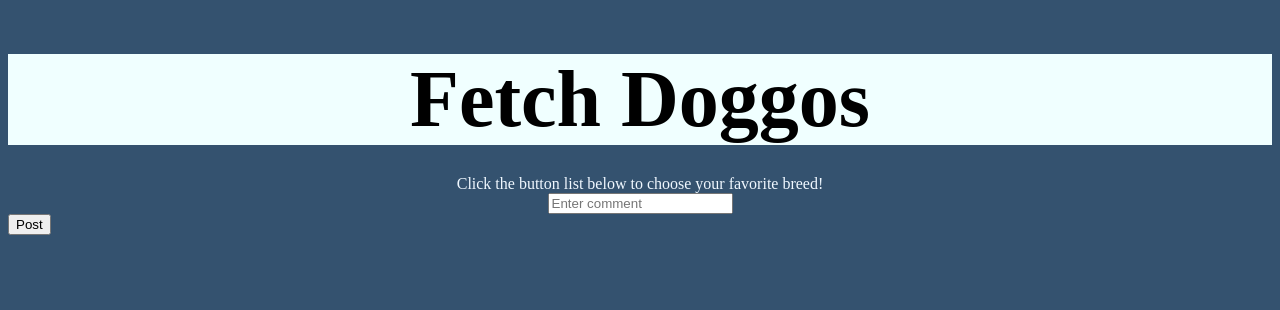
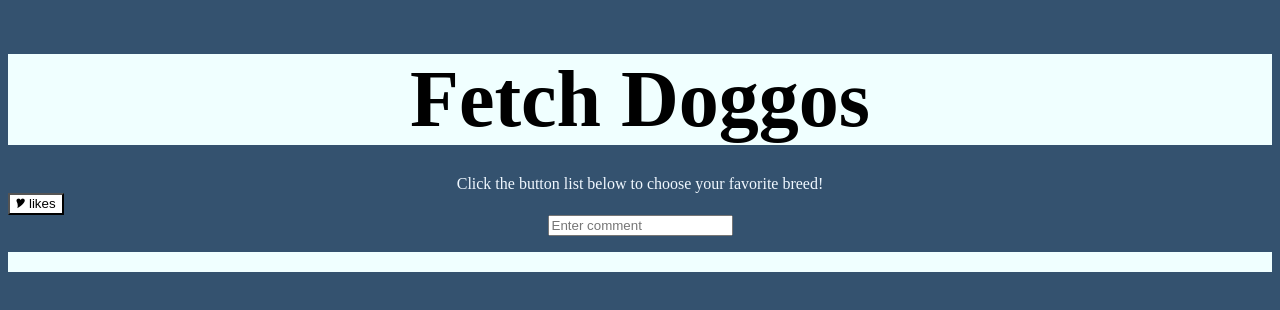
Before and after one commit to shelbynarnold/dog-pic-fetcher, a plain HTML site: page index.html in a window 1280 px wide. Drawn offline with Linux system fonts and the light colour scheme; no server answers.

Commit message:
completed project

```diff
--- a/index.html
+++ b/index.html
@@ -1,12 +1,20 @@
 <!DOCTYPE html>
 <html>
-    <head><link rel="stylesheet" href="index.css"></head>
+    <head><link rel="stylesheet" href="index.css">
+        <h1>Fetch Doggos</h1>
+        <p>Click the button list below to choose your favorite breed!</p>
+    </head>
 <body id = "body">
     <script src="index.js"></script>
-<h1>Fetch Doggos</h1>
-<p>Click the button list below to choose your favorite breed!</p>
-<input type="text" id="comment-box" placeholder="Enter comment">
-    <button id="post">Post</button>
-    <ul id="unordered"></ul>
+    <div id = "pics"></div>
+      <div class="likes-section">
+        <button id="like-button">🎔 likes</button>
+        <form id="form">
+            <input type="text" id="comment-box" placeholder="Enter comment">
+            <ul id="unordered-list"></ul>
+          </form>
+    </div>
+
+
 </body>
 </html>
```
